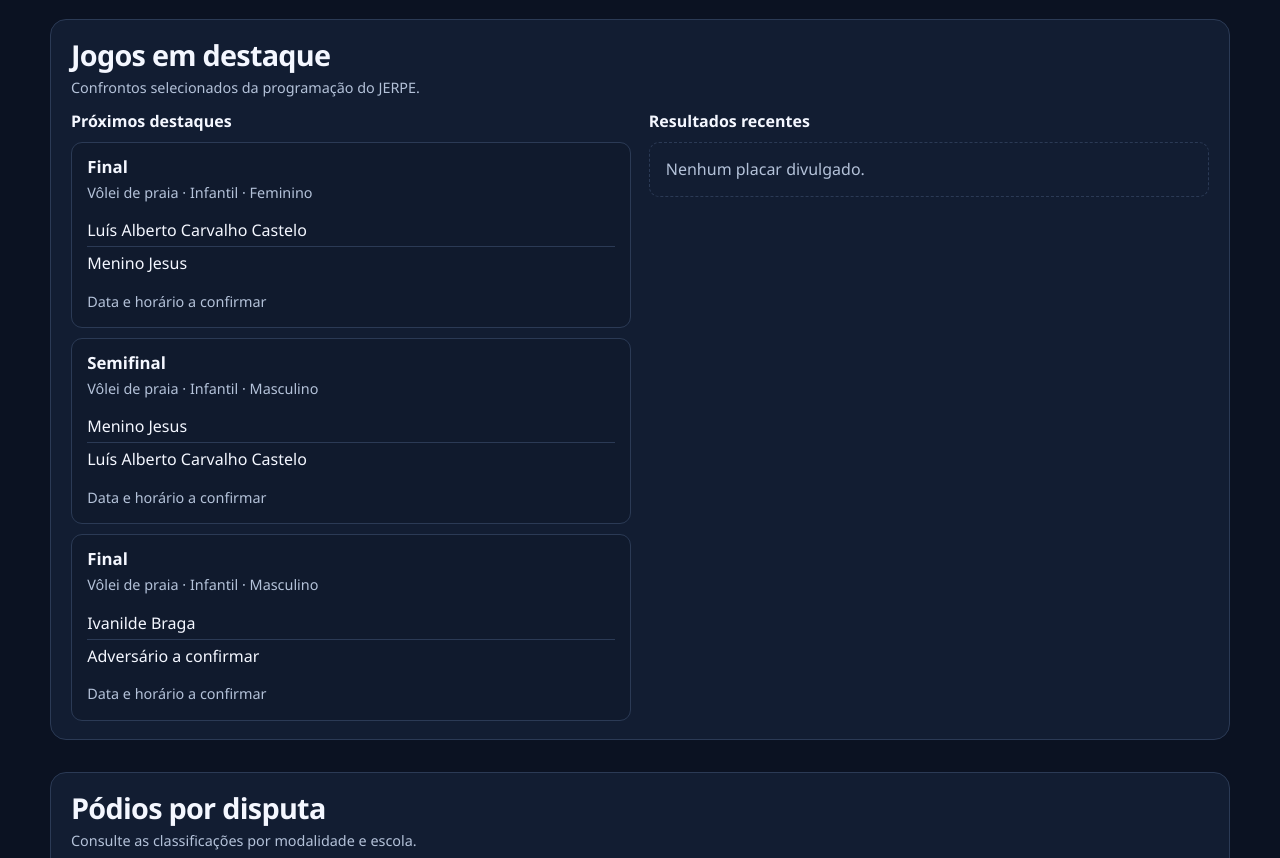
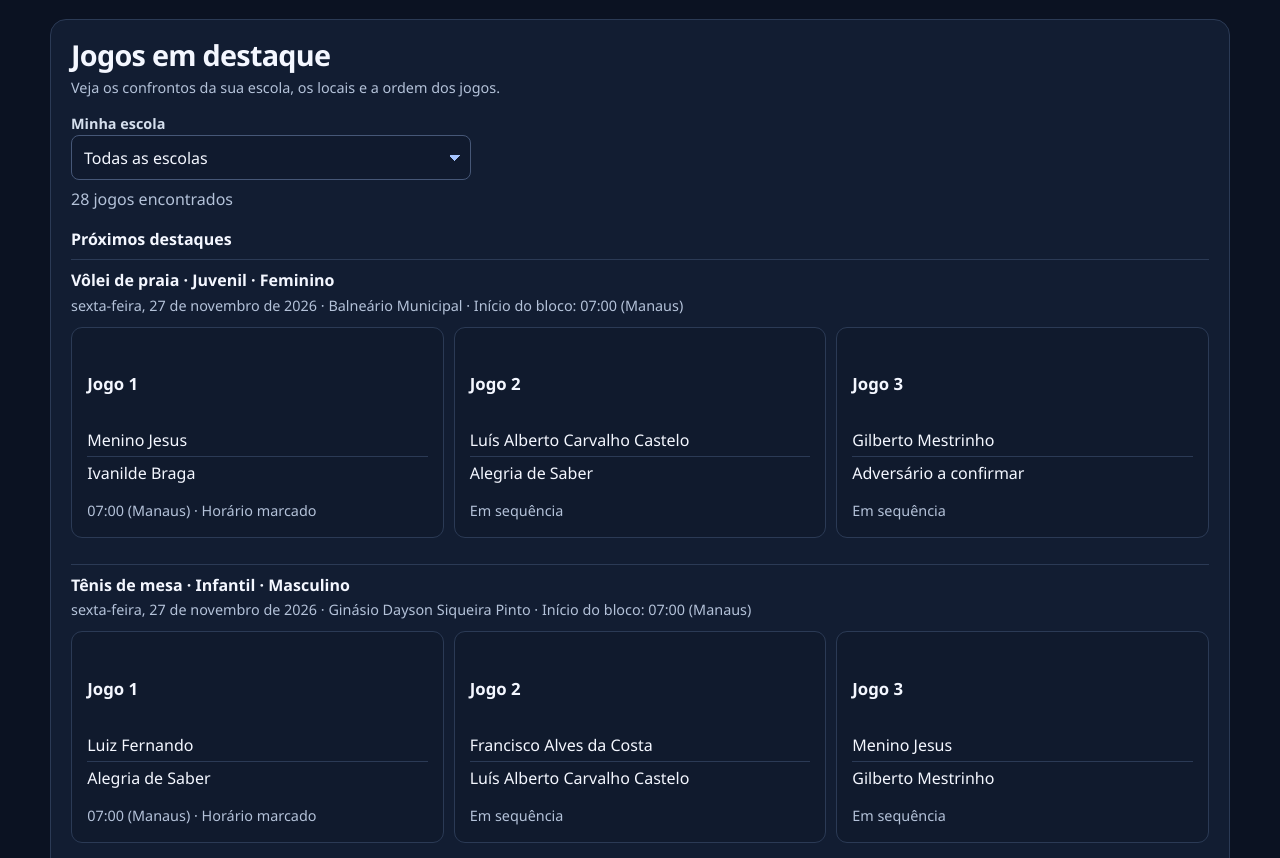
Before and after one commit to joenosilva-ux/jerpe-2026, a plain HTML site: page docs/index.html in a window 1280 px wide. Shown: the part 983-1841 px from the top of the page. Drawn offline with Linux system fonts and the light colour scheme.

Commit message:
Atualiza agenda de 27 de novembro e filtra jogos por escola

```diff
--- a/docs/css/site.css
+++ b/docs/css/site.css
@@ -157,12 +157,20 @@ button:disabled { cursor: default; opacity: .55; }
 .lista-medalhas li { display: flex; align-items: baseline; gap: .45rem; margin-top: .3rem; overflow-wrap: anywhere; }
 .medalha { font-weight: 750; flex: 0 0 1.5rem; }
 .lista-jogos {
-  display: grid; gap: 1.1rem; grid-template-columns: repeat(auto-fit, minmax(min(100%, 280px), 1fr));
+  display: grid; gap: 1.1rem;
   margin-inline: 1.25rem;
 }
+.lista-jogos > div { min-width: 0; }
 .lista-jogos h3 { font-size: 1rem; margin-bottom: .65rem; }
-.grupo-jogos { display: grid; gap: .6rem; }
-.jogo h4 { font-size: 1.05rem; }
+.filtro-jogos { margin: 0 1.25rem 1.2rem; max-width: 25rem; }
+.nota-jogos { margin-top: .45rem; color: var(--suave); }
+.grupo-jogos { display: grid; gap: .85rem; }
+.cartoes-jogos, #jogos-resultados {
+  display: grid; gap: .6rem; grid-template-columns: repeat(auto-fit, minmax(min(100%, 235px), 1fr));
+}
+.bloco-jogos { padding-block: .75rem; border-top: 1px solid var(--contorno); }
+.bloco-jogos > .contexto { margin-bottom: .65rem; }
+.jogo h4, .jogo h5 { font-size: 1.05rem; }
 .lados-jogo { list-style: none; padding: 0; margin: .7rem 0; }
 .lados-jogo li { display: flex; justify-content: space-between; gap: .75rem; padding: .25rem 0; }
 .lados-jogo li + li { border-top: 1px solid var(--contorno); }
--- a/docs/dados/campeonato.json
+++ b/docs/dados/campeonato.json
@@ -5,29 +5,290 @@
     "ano": 2026,
     "local": "Rio Preto da Eva · AM",
     "fuso": "America/Manaus",
-    "atualizadoEm": "2026-11-27T04:59:12.346Z"
+    "atualizadoEm": "2026-11-27T05:35:55.599Z"
   },
   "destaques": [
+    {
+      "id": "volei-praia-juvenil-feminino-1",
+      "competicaoId": "volei-praia-juvenil-feminino",
+      "etapa": "Jogo 1",
+      "escolaA": "menino-jesus",
+      "escolaB": "ivanilde-braga",
+      "data": "2026-11-27",
+      "hora": "07:00",
+      "ordem": 1,
+      "local": "Balneário Municipal"
+    },
+    {
+      "id": "volei-praia-juvenil-feminino-2",
+      "competicaoId": "volei-praia-juvenil-feminino",
+      "etapa": "Jogo 2",
+      "escolaA": "luis-alberto",
+      "escolaB": "alegria-de-saber",
+      "data": "2026-11-27",
+      "ordem": 2,
+      "local": "Balneário Municipal"
+    },
+    {
+      "id": "volei-praia-juvenil-feminino-3",
+      "competicaoId": "volei-praia-juvenil-feminino",
+      "etapa": "Jogo 3",
+      "escolaA": "gilberto-mestrinho",
+      "escolaB": null,
+      "data": "2026-11-27",
+      "ordem": 3,
+      "local": "Balneário Municipal"
+    },
+    {
+      "id": "volei-praia-juvenil-masculino-1",
+      "competicaoId": "volei-praia-juvenil-masculino",
+      "etapa": "Jogo 1",
+      "escolaA": "gilberto-mestrinho",
+      "escolaB": "alegria-de-saber",
+      "data": "2026-11-27",
+      "ordem": 1,
+      "local": "Balneário Municipal"
+    },
+    {
+      "id": "volei-praia-juvenil-masculino-2",
+      "competicaoId": "volei-praia-juvenil-masculino",
+      "etapa": "Jogo 2",
+      "escolaA": "ivanilde-braga",
+      "escolaB": "menino-jesus",
+      "data": "2026-11-27",
+      "ordem": 2,
+      "local": "Balneário Municipal"
+    },
+    {
+      "id": "volei-praia-juvenil-masculino-3",
+      "competicaoId": "volei-praia-juvenil-masculino",
+      "etapa": "Jogo 3",
+      "escolaA": "luis-alberto",
+      "escolaB": null,
+      "data": "2026-11-27",
+      "ordem": 3,
+      "local": "Balneário Municipal"
+    },
     {
       "id": "praia-infantil-feminino-final",
       "competicaoId": "volei-praia-infantil-feminino",
       "etapa": "Final",
       "escolaA": "luis-alberto",
-      "escolaB": "menino-jesus"
+      "escolaB": "menino-jesus",
+      "data": "2026-11-27",
+      "ordem": 1,
+      "local": "Balneário Municipal"
     },
     {
       "id": "praia-infantil-masculino-semifinal",
       "competicaoId": "volei-praia-infantil-masculino",
       "etapa": "Semifinal",
       "escolaA": "menino-jesus",
-      "escolaB": "luis-alberto"
+      "escolaB": "luis-alberto",
+      "data": "2026-11-27",
+      "ordem": 1,
+      "local": "Balneário Municipal"
     },
     {
       "id": "praia-infantil-masculino-final",
       "competicaoId": "volei-praia-infantil-masculino",
       "etapa": "Final",
       "escolaA": "ivanilde-braga",
-      "escolaB": null
+      "escolaB": null,
+      "data": "2026-11-27",
+      "ordem": 2,
+      "local": "Balneário Municipal"
+    },
+    {
+      "id": "tenis-mesa-infantil-masculino-1",
+      "competicaoId": "tenis-mesa-infantil-masculino",
+      "etapa": "Jogo 1",
+      "escolaA": "luiz-fernando",
+      "escolaB": "alegria-de-saber",
+      "data": "2026-11-27",
+      "hora": "07:00",
+      "ordem": 1,
+      "local": "Ginásio Dayson Siqueira Pinto"
+    },
+    {
+      "id": "tenis-mesa-infantil-masculino-2",
+      "competicaoId": "tenis-mesa-infantil-masculino",
+      "etapa": "Jogo 2",
+      "escolaA": "francisco-alves-da-costa",
+      "escolaB": "luis-alberto",
+      "data": "2026-11-27",
+      "ordem": 2,
+      "local": "Ginásio Dayson Siqueira Pinto"
+    },
+    {
+      "id": "tenis-mesa-infantil-masculino-3",
+      "competicaoId": "tenis-mesa-infantil-masculino",
+      "etapa": "Jogo 3",
+      "escolaA": "menino-jesus",
+      "escolaB": "gilberto-mestrinho",
+      "data": "2026-11-27",
+      "ordem": 3,
+      "local": "Ginásio Dayson Siqueira Pinto"
+    },
+    {
+      "id": "tenis-mesa-infantil-feminino-1",
+      "competicaoId": "tenis-mesa-infantil-feminino",
+      "etapa": "Jogo 1",
+      "escolaA": "francisco-alves-da-costa",
+      "escolaB": "menino-jesus",
+      "data": "2026-11-27",
+      "hora": "07:30",
+      "ordem": 1,
+      "local": "Ginásio Dayson Siqueira Pinto"
+    },
+    {
+      "id": "tenis-mesa-infantil-feminino-2",
+      "competicaoId": "tenis-mesa-infantil-feminino",
+      "etapa": "Jogo 2",
+      "escolaA": "alegria-de-saber",
+      "escolaB": "luis-alberto",
+      "data": "2026-11-27",
+      "ordem": 2,
+      "local": "Ginásio Dayson Siqueira Pinto"
+    },
+    {
+      "id": "tenis-mesa-juvenil-masculino-1",
+      "competicaoId": "tenis-mesa-juvenil-masculino",
+      "etapa": "Jogo 1",
+      "escolaA": "gilberto-mestrinho",
+      "escolaB": "ivanilde-braga",
+      "data": "2026-11-27",
+      "hora": "07:00",
+      "ordem": 1,
+      "local": "Ginásio Dayson Siqueira Pinto"
+    },
+    {
+      "id": "tenis-mesa-juvenil-masculino-2",
+      "competicaoId": "tenis-mesa-juvenil-masculino",
+      "etapa": "Jogo 2",
+      "escolaA": "menino-jesus",
+      "escolaB": "luis-alberto",
+      "data": "2026-11-27",
+      "ordem": 2,
+      "local": "Ginásio Dayson Siqueira Pinto"
+    },
+    {
+      "id": "xadrez-juvenil-feminino-1",
+      "competicaoId": "xadrez-juvenil-feminino",
+      "etapa": "Jogo 1",
+      "escolaA": "menino-jesus",
+      "escolaB": "luis-alberto",
+      "data": "2026-11-27",
+      "ordem": 1,
+      "local": "Auditório da SEMECD"
+    },
+    {
+      "id": "xadrez-juvenil-feminino-2",
+      "competicaoId": "xadrez-juvenil-feminino",
+      "etapa": "Jogo 2",
+      "escolaA": "ivanilde-braga",
+      "escolaB": "gilberto-mestrinho",
+      "data": "2026-11-27",
+      "ordem": 2,
+      "local": "Auditório da SEMECD"
+    },
+    {
+      "id": "xadrez-juvenil-masculino-1",
+      "competicaoId": "xadrez-juvenil-masculino",
+      "etapa": "Jogo 1",
+      "escolaA": "gilberto-mestrinho",
+      "escolaB": "menino-jesus",
+      "data": "2026-11-27",
+      "ordem": 1,
+      "local": "Auditório da SEMECD"
+    },
+    {
+      "id": "xadrez-juvenil-masculino-2",
+      "competicaoId": "xadrez-juvenil-masculino",
+      "etapa": "Jogo 2",
+      "escolaA": "ivanilde-braga",
+      "escolaB": "luis-alberto",
+      "data": "2026-11-27",
+      "ordem": 2,
+      "local": "Auditório da SEMECD"
+    },
+    {
+      "id": "xadrez-juvenil-masculino-3",
+      "competicaoId": "xadrez-juvenil-masculino",
+      "etapa": "Semifinal",
+      "escolaA": "alegria-de-saber",
+      "escolaB": null,
+      "data": "2026-11-27",
+      "ordem": 3,
+      "local": "Auditório da SEMECD"
+    },
+    {
+      "id": "xadrez-infantil-feminino-1",
+      "competicaoId": "xadrez-infantil-feminino",
+      "etapa": "Jogo 1",
+      "escolaA": "alegria-de-saber",
+      "escolaB": "luis-alberto",
+      "data": "2026-11-27",
+      "ordem": 1,
+      "local": "Auditório da SEMECD"
+    },
+    {
+      "id": "xadrez-infantil-feminino-2",
+      "competicaoId": "xadrez-infantil-feminino",
+      "etapa": "Jogo 2",
+      "escolaA": "menino-jesus",
+      "escolaB": "luiz-fernando",
+      "data": "2026-11-27",
+      "ordem": 2,
+      "local": "Auditório da SEMECD"
+    },
+    {
+      "id": "xadrez-infantil-feminino-3",
+      "competicaoId": "xadrez-infantil-feminino",
+      "etapa": "Jogo 3",
+      "escolaA": "francisco-alves-da-costa",
+      "escolaB": "gilberto-mestrinho",
+      "data": "2026-11-27",
+      "ordem": 3,
+      "local": "Auditório da SEMECD"
+    },
+    {
+      "id": "xadrez-infantil-masculino-1",
+      "competicaoId": "xadrez-infantil-masculino",
+      "etapa": "Jogo 1",
+      "escolaA": "menino-jesus",
+      "escolaB": "luiz-fernando",
+      "data": "2026-11-27",
+      "ordem": 1,
+      "local": "Auditório da SEMECD"
+    },
+    {
+      "id": "xadrez-infantil-masculino-2",
+      "competicaoId": "xadrez-infantil-masculino",
+      "etapa": "Jogo 2",
+      "escolaA": "luis-alberto",
+      "escolaB": "francisco-alves-da-costa",
+      "data": "2026-11-27",
+      "ordem": 2,
+      "local": "Auditório da SEMECD"
+    },
+    {
+      "id": "volei-unica-feminino-final",
+      "competicaoId": "volei-unica-feminino",
+      "etapa": "Final",
+      "escolaA": null,
+      "escolaB": null,
+      "data": "2026-11-27",
+      "local": "Ginásio Dayson Siqueira Pinto"
+    },
+    {
+      "id": "volei-unica-masculino-final",
+      "competicaoId": "volei-unica-masculino",
+      "etapa": "Final",
+      "escolaA": null,
+      "escolaB": null,
+      "data": "2026-11-27",
+      "local": "Ginásio Dayson Siqueira Pinto"
     }
   ],
   "regras": {
--- a/docs/index.html
+++ b/docs/index.html
@@ -67,7 +67,12 @@
       <section id="jogos" class="cartao catalogo" aria-labelledby="titulo-jogos">
         <div class="secao-cabecalho">
           <h2 id="titulo-jogos">Jogos em destaque</h2>
-          <p>Confrontos selecionados da programação do JERPE.</p>
+          <p>Veja os confrontos da sua escola, os locais e a ordem dos jogos.</p>
+        </div>
+        <div class="filtro-jogos">
+          <label for="escola-jogos">Minha escola</label>
+          <select id="escola-jogos"><option value="">Todas as escolas</option></select>
+          <p id="contagem-jogos" class="nota-jogos" role="status"></p>
         </div>
         <div class="lista-jogos">
           <div>
--- a/docs/js/campeonato.mjs
+++ b/docs/js/campeonato.mjs
@@ -152,6 +152,9 @@ function validarDestaques(destaques, indices, erros) {
     if (jogo.hora != null && (typeof jogo.hora !== "string" || !/^([01]\d|2[0-3]):[0-5]\d$/.test(jogo.hora))) {
       erros.push(prefixo + "horário inválido.");
     }
+    if (jogo.ordem != null && (!Number.isSafeInteger(jogo.ordem) || jogo.ordem < 1)) {
+      erros.push(prefixo + "a ordem do jogo deve ser um número inteiro positivo.");
+    }
     const lados = [jogo.escolaA, jogo.escolaB].filter((escola) => escola != null);
     if (lados.some((escola) => !indices.escolas.has(escola)) || new Set(lados).size !== lados.length) {
       erros.push(prefixo + "selecione escolas participantes válidas e diferentes.");
@@ -249,6 +252,35 @@ export function agruparDestaques(destaques, hoje) {
   };
 }
 
+export function jogoDaEscola(jogo, escola) {
+  return !escola || jogo.escolaA === escola || jogo.escolaB === escola;
+}
+
+export function blocosDeDestaques(jogos, agenda, escola = "") {
+  const chave = ({ data, local, competicaoId }) => JSON.stringify([data || null, local || null, competicaoId]);
+  const inicios = new Map(agenda.filter((jogo) => jogo.ordem === 1 && jogo.hora)
+    .map((jogo) => [chave(jogo), jogo.hora]));
+  const blocos = new Map();
+  for (const jogo of jogos) {
+    if (!jogoDaEscola(jogo, escola)) continue;
+    const id = chave(jogo);
+    if (!blocos.has(id)) {
+      blocos.set(id, {
+        data: jogo.data, local: jogo.local, competicaoId: jogo.competicaoId,
+        inicio: inicios.get(id), jogos: [],
+      });
+    }
+    blocos.get(id).jogos.push(jogo);
+  }
+  for (const bloco of blocos.values()) {
+    bloco.jogos.sort((a, b) => (a.ordem ?? Infinity) - (b.ordem ?? Infinity) ||
+      (a.hora ?? "99:99").localeCompare(b.hora ?? "99:99"));
+  }
+  return [...blocos.values()].sort((a, b) =>
+    (a.data ?? "9999").localeCompare(b.data ?? "9999") ||
+    (a.inicio ?? "99:99").localeCompare(b.inicio ?? "99:99"));
+}
+
 export function diaNoFuso(fuso, data = new Date()) {
   const partes = new Intl.DateTimeFormat("pt-BR", {
     timeZone: fuso, year: "numeric", month: "2-digit", day: "2-digit",
--- a/docs/js/painel.mjs
+++ b/docs/js/painel.mjs
@@ -1,10 +1,11 @@
 import {
-  agruparDestaques, carregarCampeonato, dataLocal, detalhes, diaNoFuso, estados, filtrarDisputas,
-  medalhas, medalhasDoPodio, quadroDeMedalhas, tituloDisputa,
+  agruparDestaques, blocosDeDestaques, carregarCampeonato, dataLocal, detalhes, diaNoFuso, estados,
+  filtrarDisputas, jogoDaEscola, medalhas, medalhasDoPodio, quadroDeMedalhas, tituloDisputa,
 } from "./campeonato.mjs";
 
 const porId = (id) => document.getElementById(id);
 const comparar = new Intl.Collator("pt-BR", { numeric: true }).compare;
+const dataAgenda = new Intl.DateTimeFormat("pt-BR", { dateStyle: "full", timeZone: "UTC" });
 
 function elemento(tag, texto, classe) {
   const node = document.createElement(tag);
@@ -35,12 +36,15 @@ function exibirQuadro(dados, quadro) {
     lideres.length > 1 ? "Há empate na liderança." : `Na liderança · ${lideres[0].nome}`;
 }
 
-function cartaoJogo(jogo, escolas, disputas, modalidades) {
+function cartaoJogo(jogo, escolas, titulo, bloco) {
   const article = elemento("article", null, "disputa jogo");
-  const disputa = disputas.get(jogo.competicaoId);
-  article.append(elemento("h4", jogo.etapa), elemento("p", tituloDisputa(disputa, modalidades), "contexto"));
+  const etapa = jogo.ordem && jogo.etapa !== `Jogo ${jogo.ordem}` && bloco ?
+    `Jogo ${jogo.ordem} · ${jogo.etapa}` : jogo.etapa;
+  article.append(elemento(bloco ? "h5" : "h4", etapa));
+  if (titulo) article.append(elemento("p", titulo, "contexto"));
   const lados = elemento("ul", null, "lados-jogo");
-  for (const lado of ["A", "B"]) {
+  if (!jogo.escolaA && !jogo.escolaB) lados.append(elemento("li", "Equipes a confirmar"));
+  for (const lado of (jogo.escolaA || jogo.escolaB ? ["A", "B"] : [])) {
     const linha = elemento("li");
     linha.append(elemento("span", escolas.get(jogo[`escola${lado}`])?.nome ?? "Adversário a confirmar"));
     if (jogo.placar != null) {
@@ -50,31 +54,59 @@ function cartaoJogo(jogo, escolas, disputas, modalidades) {
   }
   article.append(lados);
   const infos = [];
-  if (jogo.data) {
-    const formatador = new Intl.DateTimeFormat("pt-BR", { dateStyle: "medium", timeZone: "UTC" });
-    infos.push(formatador.format(new Date(jogo.data)));
+  if (!bloco && jogo.data) infos.push(dataAgenda.format(new Date(jogo.data)));
+  if (jogo.hora) {
+    infos.push(`${jogo.hora} (Manaus)${jogo.placar == null ? " · Horário marcado" : ""}`);
+  } else if (jogo.placar == null) {
+    infos.push(bloco?.inicio && jogo.ordem > 1 ? "Em sequência" : "Horário a confirmar");
   }
-  if (jogo.hora) {
-    if (!jogo.data && jogo.placar == null) infos.push("Data a confirmar");
-    infos.push(`${jogo.hora} (Manaus)`);
-  } else if (jogo.placar == null) {
-    infos.push(jogo.data ? "Horário a confirmar" : "Data e horário a confirmar");
-  }
-  if (jogo.local) infos.push(jogo.local);
+  if (!bloco && jogo.local) infos.push(jogo.local);
   if (infos.length) article.append(elemento("p", infos.join(" · "), "contexto"));
   return article;
 }
 
 function exibirDestaques(dados, escolas, modalidades) {
   const disputas = new Map(dados.competicoes.map((item) => [item.id, item]));
-  const grupos = agruparDestaques(dados.destaques ?? [], diaNoFuso(dados.edicao.fuso));
-  const vazios = { proximos: "Nenhum jogo em destaque na programação.", resultados: "Nenhum placar divulgado." };
-  for (const [nome, jogos] of Object.entries(grupos)) {
+  const titulo = (id) => tituloDisputa(disputas.get(id), modalidades);
+  const agenda = dados.destaques ?? [];
+  const grupos = agruparDestaques(agenda, diaNoFuso(dados.edicao.fuso));
+  const filtro = porId("escola-jogos");
+  [...escolas.values()].sort((a, b) => comparar(a.nome, b.nome))
+    .forEach((escola) => filtro.add(new Option(escola.nome, escola.id)));
+
+  function renderizarAgenda(nome, blocos, vazio) {
     const lista = porId(`jogos-${nome}`);
-    for (const jogo of jogos) lista.append(cartaoJogo(jogo, escolas, disputas, modalidades));
-    if (!jogos.length && vazios[nome]) lista.append(elemento("p", vazios[nome], "vazio"));
+    lista.replaceChildren();
+    for (const bloco of blocos) {
+      const secao = elemento("div", null, "bloco-jogos");
+      secao.append(elemento("h4", titulo(bloco.competicaoId)));
+      const infos = [bloco.data ? dataAgenda.format(new Date(bloco.data)) : "Data a confirmar", bloco.local];
+      if (bloco.inicio) infos.push(`Início do bloco: ${bloco.inicio} (Manaus)`);
+      secao.append(elemento("p", infos.filter(Boolean).join(" · "), "contexto"));
+      const partidas = elemento("div", null, "cartoes-jogos");
+      for (const jogo of bloco.jogos) partidas.append(cartaoJogo(jogo, escolas, null, bloco));
+      secao.append(partidas);
+      lista.append(secao);
+    }
+    if (!blocos.length && vazio) lista.append(elemento("p", vazio, "vazio"));
   }
-  porId("jogos-sem-resultado").hidden = !grupos.pendentes.length;
+
+  function renderizar() {
+    const escola = filtro.value;
+    const proximos = blocosDeDestaques(grupos.proximos, agenda, escola);
+    const pendentes = blocosDeDestaques(grupos.pendentes, agenda, escola);
+    const resultados = grupos.resultados.filter((jogo) => jogoDaEscola(jogo, escola));
+    renderizarAgenda("proximos", proximos, escola ? "Nenhum próximo jogo desta escola." : "Nenhum jogo na programação.");
+    renderizarAgenda("pendentes", pendentes);
+    porId("jogos-sem-resultado").hidden = !pendentes.length;
+    const lista = porId("jogos-resultados");
+    lista.replaceChildren(...resultados.map((jogo) => cartaoJogo(jogo, escolas, titulo(jogo.competicaoId))));
+    if (!resultados.length) lista.append(elemento("p", "Nenhum placar divulgado para esta seleção.", "vazio"));
+    const total = proximos.concat(pendentes).reduce((soma, bloco) => soma + bloco.jogos.length, resultados.length);
+    porId("contagem-jogos").textContent = `${total} ${total === 1 ? "jogo encontrado" : "jogos encontrados"}`;
+  }
+  filtro.addEventListener("change", renderizar);
+  renderizar();
 }
 
 function linhaPodio(disputa, escolas) {
```
Also changed, not shown: docs/editor/destaques.mjs (+9 -2 lines), docs/editor/index.html (+2 -1 lines), testes/campeonato.test.mjs (+27 -1 lines), 1 other file.
